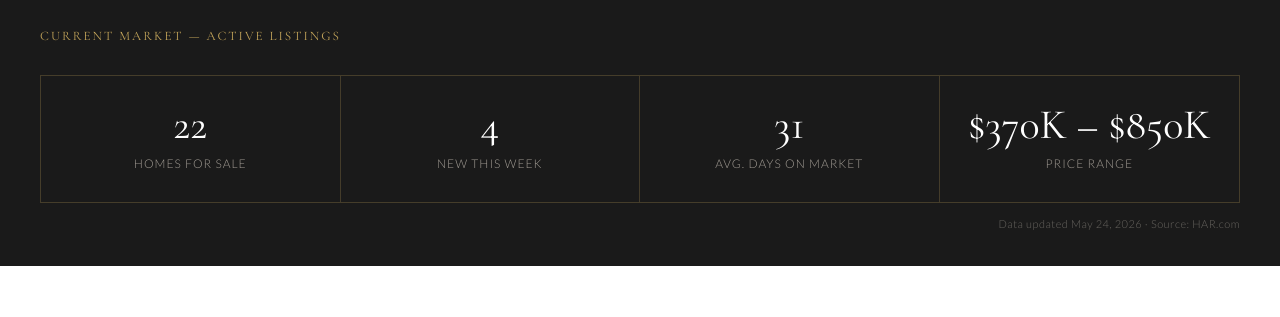
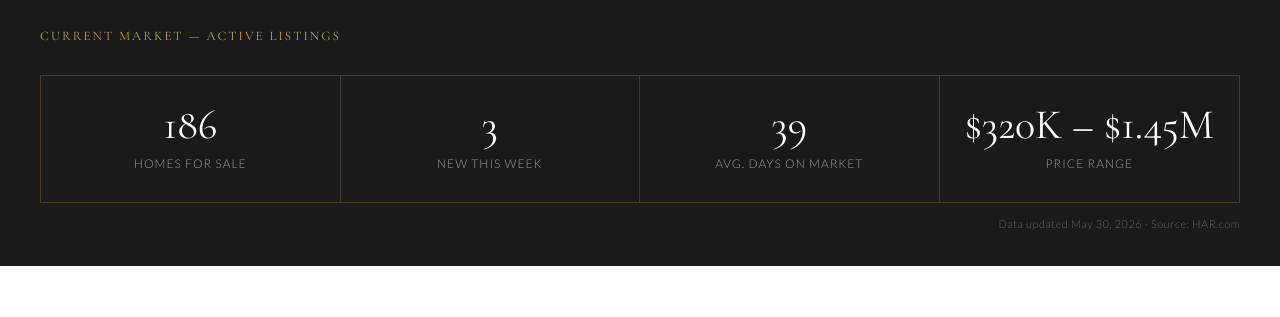
Before and after one commit to TravisBHolden/christaburgess-site, a Jekyll site: the page built from communities/jordan-ranch.html, in a window 1280 px wide and 900 px high, scrolled down 392 px. Shown: the part 161-478 px from the top of the window. Built offline with Jekyll 4.4.1, drawn with Linux system fonts in a browser that asks for light colours.

Commit message:
Update all community page stats from live HAR data (May 30, 2026)

```diff
--- a/communities/bonterra-at-cross-creek-ranch.html
+++ b/communities/bonterra-at-cross-creek-ranch.html
@@ -19,7 +19,7 @@ description: Bonterra at Cross Creek Ranch — Fulshear's premier 55+ active adu
     <h3>Current Market — Active Listings</h3>
     <div class="stats-grid">
       <div class="stat-box">
-        <div class="stat-value">13</div>
+        <div class="stat-value">15</div>
         <div class="stat-label">Homes For Sale</div>
       </div>
       <div class="stat-box">
@@ -27,7 +27,7 @@ description: Bonterra at Cross Creek Ranch — Fulshear's premier 55+ active adu
         <div class="stat-label">New This Week</div>
       </div>
       <div class="stat-box">
-        <div class="stat-value">33</div>
+        <div class="stat-value">55</div>
         <div class="stat-label">Avg. Days on Market</div>
       </div>
       <div class="stat-box">
@@ -35,7 +35,7 @@ description: Bonterra at Cross Creek Ranch — Fulshear's premier 55+ active adu
         <div class="stat-label">Price Range</div>
       </div>
     </div>
-    <p class="stats-updated">Data updated May 24, 2026 · Source: HAR.com</p>
+    <p class="stats-updated">Data updated May 30, 2026 · Source: HAR.com</p>
   </div>
 </div>
 
--- a/communities/jordan-ranch.html
+++ b/communities/jordan-ranch.html
@@ -18,23 +18,23 @@ description: Jordan Ranch real estate in Fulshear TX — resort-style master-pla
     <h3>Current Market — Active Listings</h3>
     <div class="stats-grid">
       <div class="stat-box">
-        <div class="stat-value">22</div>
+        <div class="stat-value">186</div>
         <div class="stat-label">Homes For Sale</div>
       </div>
       <div class="stat-box">
-        <div class="stat-value">4</div>
+        <div class="stat-value">3</div>
         <div class="stat-label">New This Week</div>
       </div>
       <div class="stat-box">
-        <div class="stat-value">31</div>
+        <div class="stat-value">39</div>
         <div class="stat-label">Avg. Days on Market</div>
       </div>
       <div class="stat-box">
-        <div class="stat-value">$370K – $850K</div>
+        <div class="stat-value">$320K – $1.45M</div>
         <div class="stat-label">Price Range</div>
       </div>
     </div>
-    <p class="stats-updated">Data updated May 24, 2026 · Source: HAR.com</p>
+    <p class="stats-updated">Data updated May 30, 2026 · Source: HAR.com</p>
   </div>
 </div>
 
```
Also changed, not shown: communities/cinco-ranch.html (+5 -5 lines), communities/cross-creek-ranch.html (+5 -5 lines), communities/fulshear.html (+4 -4 lines), communities/heritage-grand.html (+4 -4 lines).
